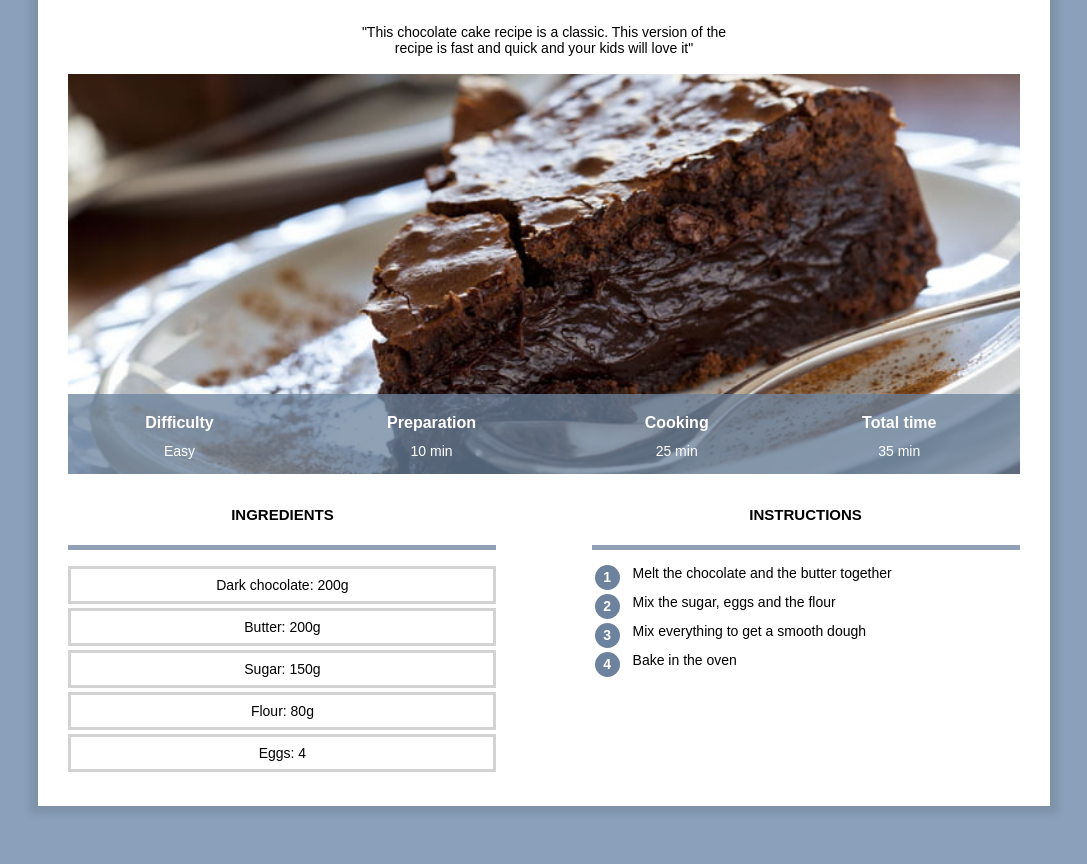
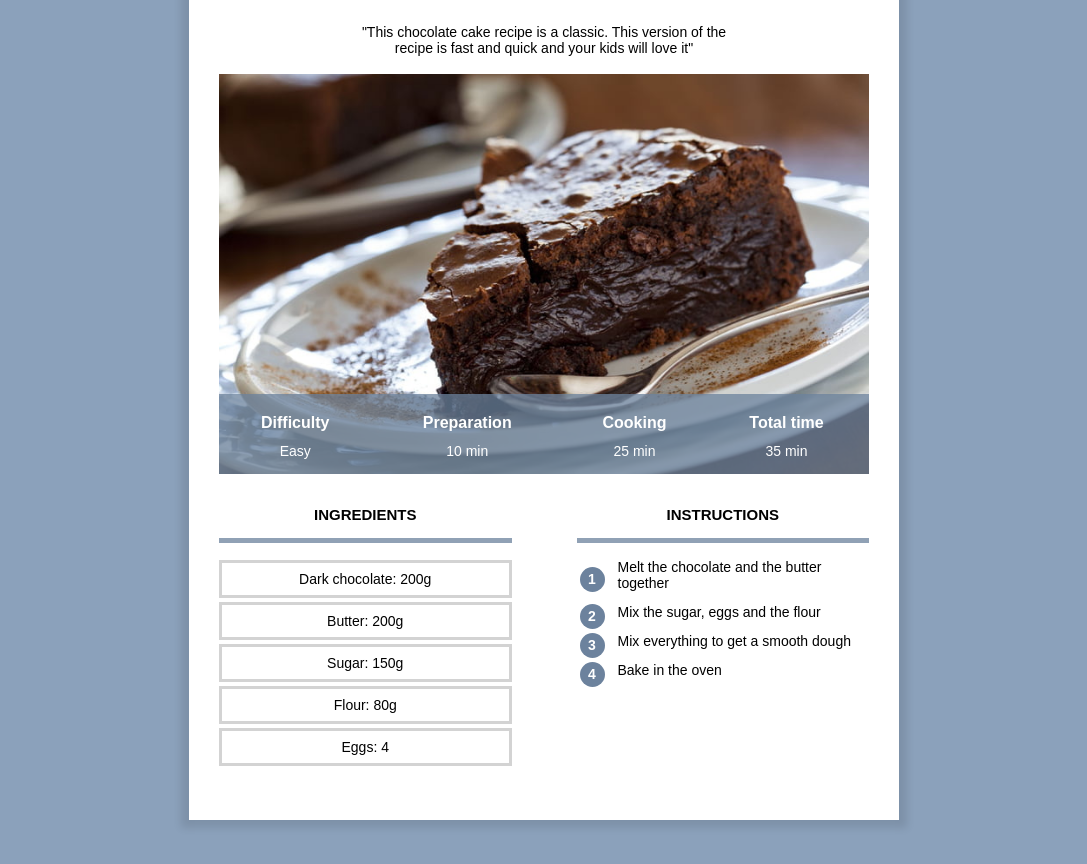
Before and after one commit to hytzngoka/recipe_site, a plain HTML site: page index.html in a window 1280 px wide. Shown: the part 154-1018 px from the top of the page, without its empty margins (96-1183 px from the left). Drawn offline with Linux system fonts and the light colour scheme.

Commit message:
Add files via upload

```diff
--- a/index.html
+++ b/index.html
@@ -3,6 +3,7 @@
     <head>
             <title>Chocolate cake</title>
             <meta charset="UTF-8">
+            <meta name="viewport" content="width=device-width, initial-scale=1.0">
             <!--
                 Were all our internal style will be
             -->
--- a/recipe.css
+++ b/recipe.css
@@ -21,9 +21,9 @@ div.category{
 }
 div.content{
     background-color: white;
-    margin: 60px 10% 80px 10%;
-    padding: 0px 30px 30px 30px;
-    min-width: 350px;
+    margin: 40px 8px 80px 8px;
+    padding: 0px 30px 20px 30px;
+    /*min-width: 350px;*/
     box-shadow: 0px 0px 8px 8px rgba(0,0,0, 0.1);
     overflow: visible;
 
@@ -59,17 +59,17 @@ table.info{
     width:100%;
     color: white;
     background-color:#6C829DC0;
-    height:80px;
+    height:50px;
 }
 table.info td{
     text-align: center;
     vertical-align: top;
-    font-size: 14px;
+    font-size: 12px;
 }
 table.info th{
     vertical-align: bottom;
     padding-bottom: 8px;
-    font-size: 16px;
+    font-size: 14px;
 }
 img.info {
     display: block;
@@ -80,7 +80,7 @@ img.info {
 }
 
 div.col{
-    width: 45%;
+    width: 100%;
     margin-top: 20px;
 }
 
@@ -94,10 +94,11 @@ div.col h2{
 
 div.col1{
     display:inline-block;
-    margin-right: 10%;
+    /*margin-right: 10%;*/
+    margin-bottom: 20px;
 }
 div.col2{
-    float: right;
+   /* float: right;*/
 
 }
 div.Ingredients p{
@@ -132,3 +133,43 @@ table.Instruction td{
 table.Instruction tr{
     height: 40px;
 }
+
+/* Desktop styles */
+@media only screen and (min-width: 768px){
+    div.content{
+        margin: 60px 10% 80px 10%;
+        padding: 0px 30px 30px 30px;
+        min-width: 350px;
+        max-width: 650px;
+    }
+
+    table.info{
+        height:80px;
+    }
+    table.info td{
+        font-size: 14px;
+    }
+    table.info th{
+        font-size: 16px;
+    }
+    div.col{
+        width: 45%;
+        margin-top: 20px;
+    }
+
+    div.col1{
+        margin-right: 10%;
+    }
+    div.col2{
+        float: right;
+
+    }
+
+/* Very large screen setting */
+@media only screen and (min-width: 900px) {
+    div.content {
+        margin-left: auto;
+        margin-right: auto;
+        width: 650px;
+    }
+}
```
